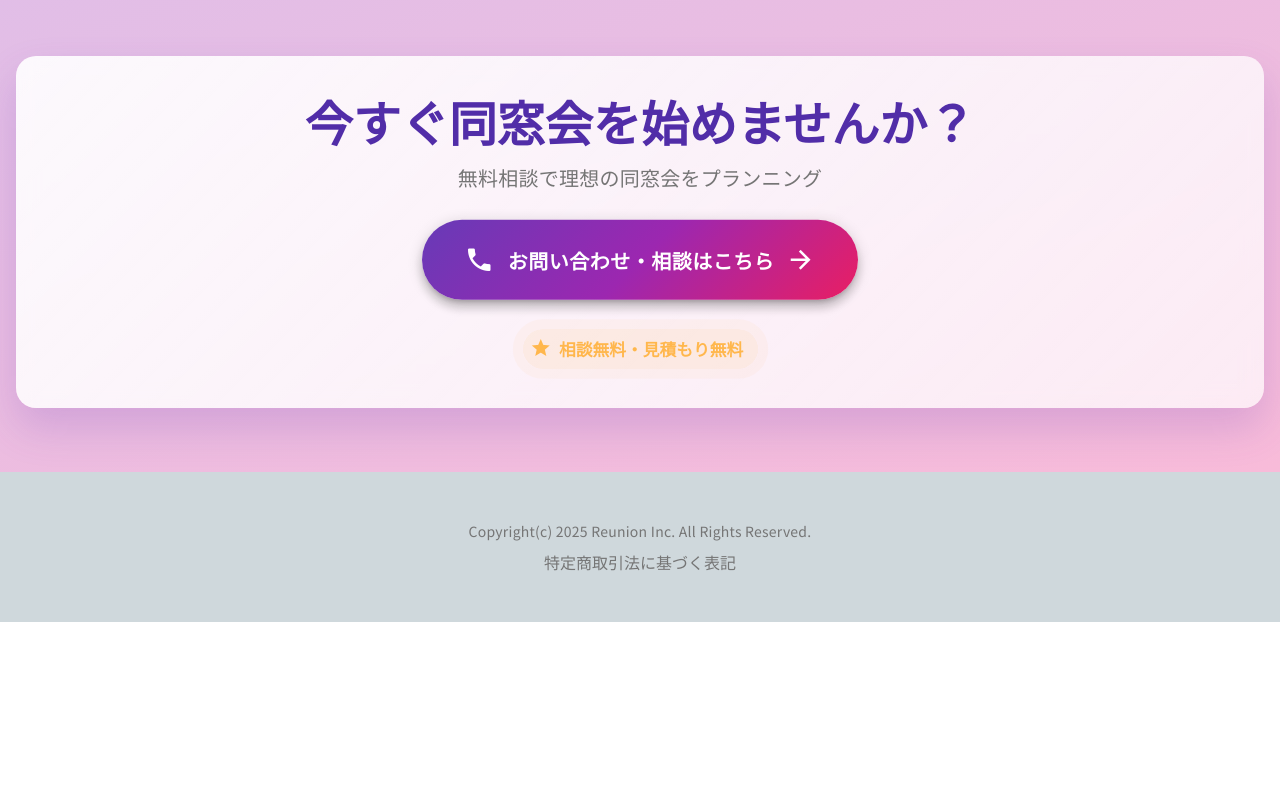
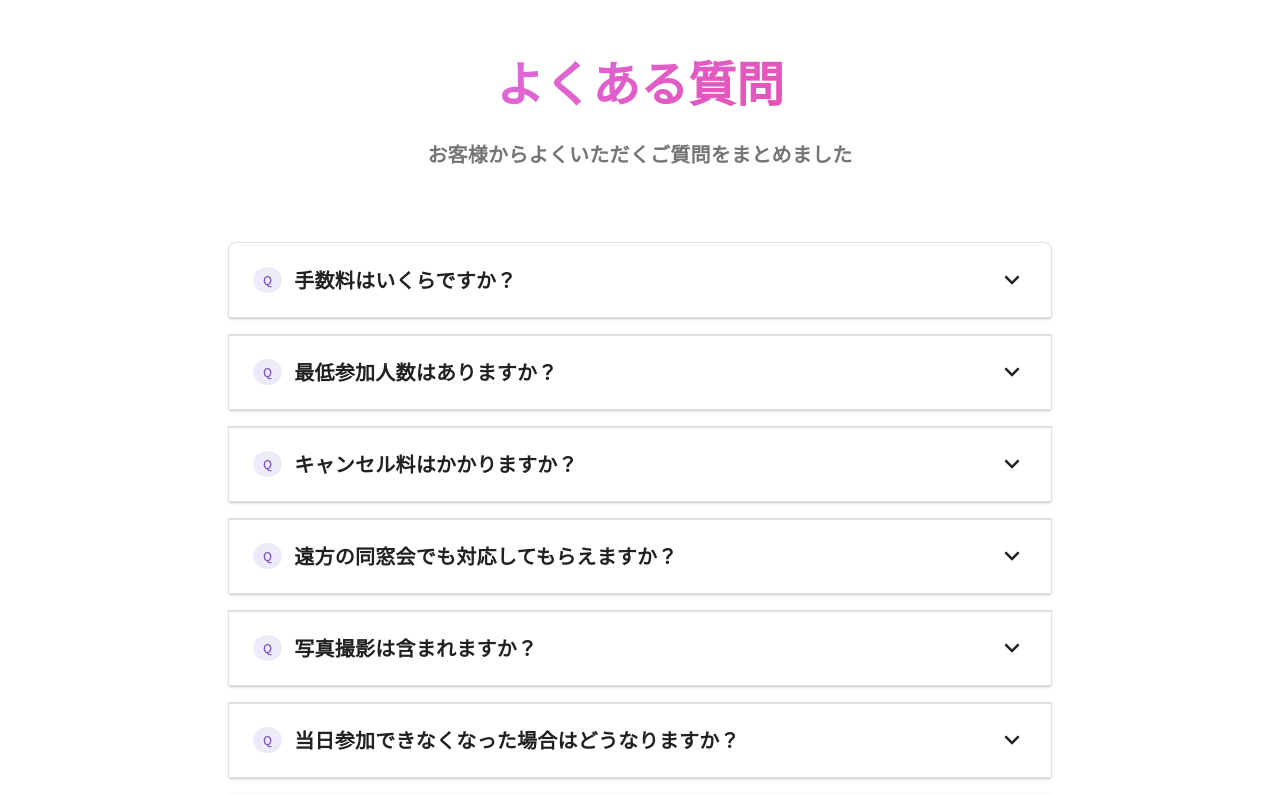
Before and after one commit to rk5155/reunion-app, a Nuxt app: page / in a window 1280 px wide. Shown: the part 7520-8314 px from the top of the page. Before the commit the page ends 8142 px from the top, so only its background shows below. Built offline with nearby package versions, Linux system fonts and the light colour scheme.

Commit message:
よくある質問追加

```diff
--- a/constants/usePageData.ts
+++ b/constants/usePageData.ts
@@ -215,5 +215,39 @@ export const usePageData = () => {
     guidanceServices,
     eventDayServices,
     reviews,
+    faqs: [
+      {
+        question: "手数料はいくらですか？",
+        answer: "参加者お一人様につき円の手数料をいただいております。幹事様からの負担はございません。"
+      },
+      {
+        question: "最低参加人数はありますか？",
+        answer: "最低参加人数の制限はございません。少人数でもお気軽にご相談ください。"
+      },
+      {
+        question: "キャンセル料はかかりますか？",
+        answer: "同窓会自体を中止されると、その時点で弊社側のキャンセル料（契約フォーム内のキャンセル規定に記載）と会場によってはキャンセル料が発生してしまいます。ただ、ご人数が少なくなっても会を中止されない限りはキャンセル料は発生致しませんので、ご人数が予定より少なくなってもご予定通り開催されることをお勧めしております。"
+      },
+      {
+        question: "遠方の同窓会でも対応してもらえますか？",
+        answer: "全国どこでも対応可能です。地方での開催実績も豊富にございますのでお任せください。"
+      },
+      {
+        question: "写真撮影は含まれますか？",
+        answer: "プロカメラマンによる写真撮影がプランに含まれております。撮影した写真は後日お渡しします。"
+      },
+      {
+        question: "当日参加できなくなった場合はどうなりますか？",
+        answer: "ドタキャン保証により、当日キャンセルがあっても幹事様に追加費用をお支払いいただくことはありません。"
+      },
+      {
+        question: "会場の提案はしてもらえますか？",
+        answer: "はい、ご希望のエリアや予算に合わせて最適な会場をご提案いたします。提携外の会場でも対応可能です。"
+      },
+      {
+        question: "準備期間はどのくらい必要ですか？",
+        answer: "理想的には3〜6ヶ月前からの準備をおすすめしますが、短期間でも可能な限り対応いたします。"
+      }
+    ],
   };
 };
--- a/pages/index.vue
+++ b/pages/index.vue
@@ -457,6 +457,61 @@
       </div>
     </v-container>
 
+    <v-container fluid class="py-16 bg-white">
+      <v-row justify="center">
+        <v-col cols="12" class="text-center mb-8">
+          <h2
+            class="elegant-heading elegant-heading--gradient text-h3 font-weight-bold mb-8"
+          >
+            よくある質問
+          </h2>
+          <p class="text-h6 mb-4 text-grey-darken-1">
+            お客様からよくいただくご質問をまとめました
+          </p>
+        </v-col>
+        <v-col cols="12" md="10" lg="8">
+          <v-expansion-panels class="elevation-0">
+            <v-expansion-panel
+              v-for="(faq, index) in pageData.faqs"
+              :key="index"
+              class="mb-4 rounded-lg"
+              style="border: 1px solid #e0e0e0"
+            >
+              <v-expansion-panel-title class="text-h6 font-weight-bold pa-6">
+                <template v-slot:default="{ expanded }">
+                  <div class="d-flex align-center">
+                    <v-chip
+                      color="deep-purple-lighten-1"
+                      size="small"
+                      class="me-3"
+                    >
+                      Q
+                    </v-chip>
+                    <span>{{ faq.question }}</span>
+                  </div>
+                </template>
+              </v-expansion-panel-title>
+              <v-expansion-panel-text class="pa-6 pt-0">
+                <div class="d-flex">
+                  <v-chip
+                    color="pink-accent-3"
+                    size="small"
+                    class="me-3 mt-1 flex-shrink-0"
+                  >
+                    A
+                  </v-chip>
+                  <div
+                    class="text-body-1 text-grey-darken-1"
+                    v-html="faq.answer"
+                  ></div>
+                </div>
+              </v-expansion-panel-text>
+            </v-expansion-panel>
+          </v-expansion-panels>
+        </v-col>
+      </v-row>
+    </v-container>
+
     <home-cta-section />
 
     <!-- Footer -->
```
